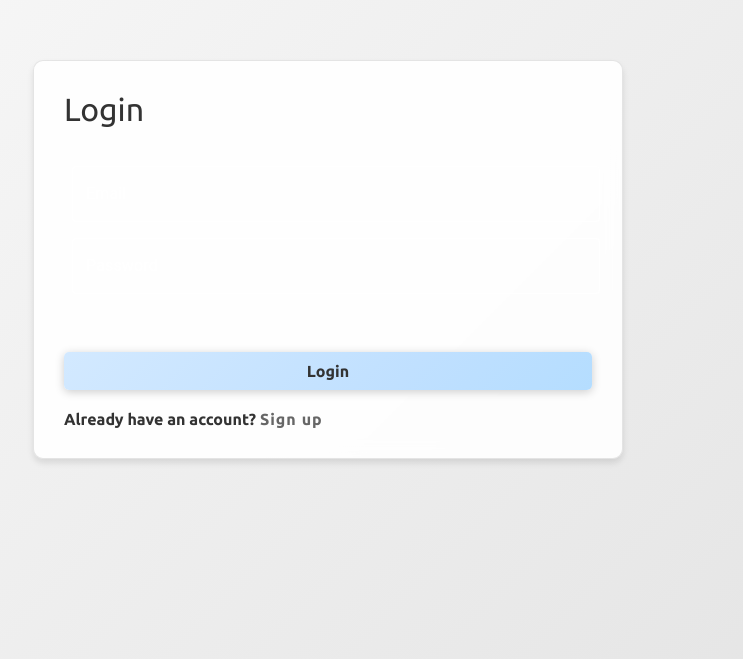
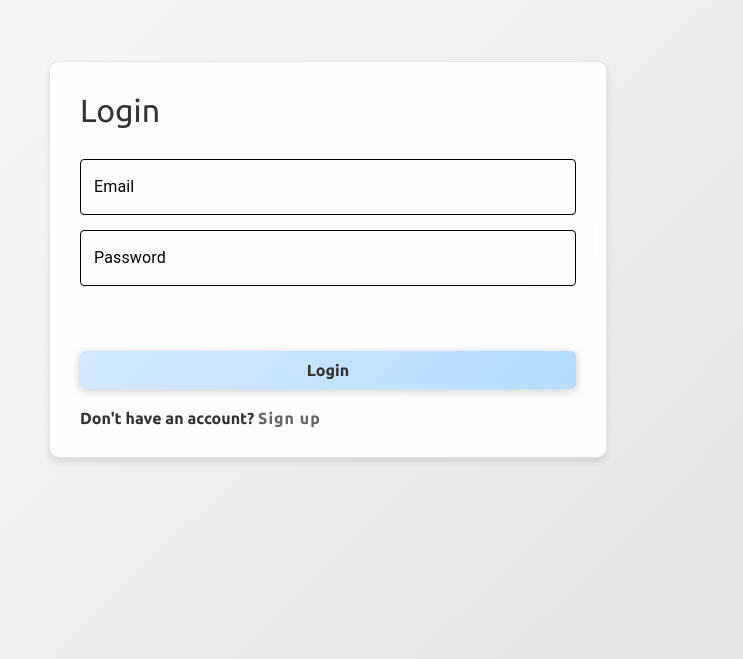
Before and after one commit to himanshutatawat/himanshu_pi42_final, a React (Vite) app: page /login in a window 1280 px wide. Shown: the part 141-800 px from the top of the page, without its empty margins (312-1055 px from the left). Built offline with nearby package versions, Linux system fonts and the light colour scheme; no server answers; a web font is replaced by a local one.

Commit message:
Update Login.jsx

```diff
--- a/src/Components/Login/Login.jsx
+++ b/src/Components/Login/Login.jsx
@@ -3,13 +3,11 @@ import { Link, useNavigate } from "react-router-dom";
 import { signInWithEmailAndPassword } from "firebase/auth";
 import TextField from '@mui/material/TextField';
 import Box from '@mui/material/Box';
-import InputControl from "../InputControl/InputControl";
 import { auth } from "../../firebase";
 import { toast } from 'react-hot-toast';
-
+import { CircularProgress } from '@mui/material';
 
 import styles from "./Login.module.css";
-import { CircularProgress } from "@mui/material";
 
 function Login() {
   const navigate = useNavigate();
@@ -19,9 +17,11 @@ function Login() {
   });
   const [errorMsg, setErrorMsg] = useState("");
   const [submitButtonDisabled, setSubmitButtonDisabled] = useState(false);
+
   const handleChange = (prop) => (event) => {
     setValues({ ...values, [prop]: event.target.value });
   };
+
   const handleSubmission = () => {
     if (!values.email || !values.pass) {
       toast.error("Fill all fields");
@@ -41,6 +41,7 @@ function Login() {
         toast.error(err.message || 'Failed to login');
       });
   };
+
   return (
     <div className={styles.container}>
       <div className={styles.innerBox}>
@@ -49,7 +50,7 @@ function Login() {
         <Box
           component="form"
           sx={{
-        '& .MuiTextField-root': { m: 1, width: '100%' }, // Ensures each TextField takes a full line
+            '& .MuiTextField-root': { width: '100%', marginBottom: "15px" }, // Uniform margin for all text fields
           }}
           noValidate
           autoComplete="off"
@@ -62,23 +63,27 @@ function Login() {
             placeholder="Enter email address"
             fullWidth
             InputLabelProps={{
-          style: { color: 'white' },
+              style: { color: 'black' },
             }}
             InputProps={{
               sx: {
                 '& fieldset': {
-              borderColor: 'white', // Normal border color
+                  borderColor: 'black', // Normal border color
                 },
                 '&:hover fieldset': {
-              borderColor: 'white', // Hover border color
+                  borderColor: 'black', // Hover border color
                 },
                 '&.Mui-focused fieldset': {
                   borderColor: 'red', // Border color when input is focused
                 },
               },
+              inputProps: {
+                style: { color: 'black' }, // Change text color to black
+                placeholderTextColor: 'gray', // Change placeholder text color to gray
+              },
             }}
             sx={{
-          '& .MuiInputBase-input': { color: 'white' }, // Changes the input text color
+              '& .MuiInputBase-input': { color: 'black' }, // Changes the input text color to black
             }}
           />
           <TextField
@@ -90,23 +95,27 @@ function Login() {
             placeholder="Enter Password"
             fullWidth
             InputLabelProps={{
-          style: { color: 'white' },
+              style: { color: 'black' },
             }}
             InputProps={{
               sx: {
                 '& fieldset': {
-              borderColor: 'white',
+                  borderColor: 'black',
                 },
                 '&:hover fieldset': {
-              borderColor: 'white',
+                  borderColor: 'black',
                 },
                 '&.Mui-focused fieldset': {
                   borderColor: 'red',
                 },
               },
+              inputProps: {
+                style: { color: 'black' },
+                placeholderTextColor: 'gray',
+              },
             }}
             sx={{
-          '& .MuiInputBase-input': { color: 'white' },
+              '& .MuiInputBase-input': { color: 'black' },
             }}
           />
         </Box>
@@ -121,7 +130,7 @@ function Login() {
             )}
           </button>
           <p>
-            Already have an account?{" "}
+            Don't have an account?{" "}
             <span>
               <Link to="/signup">Sign up</Link>
             </span>
```
Lines whose indentation alone changed are shown as unchanged.
